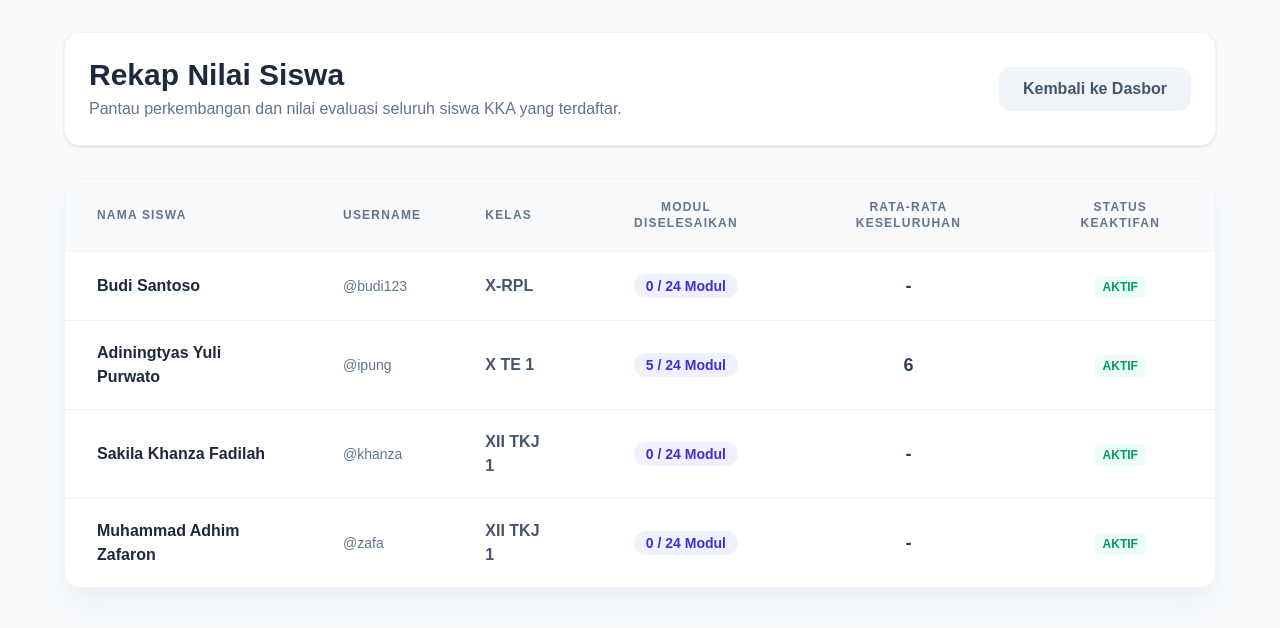
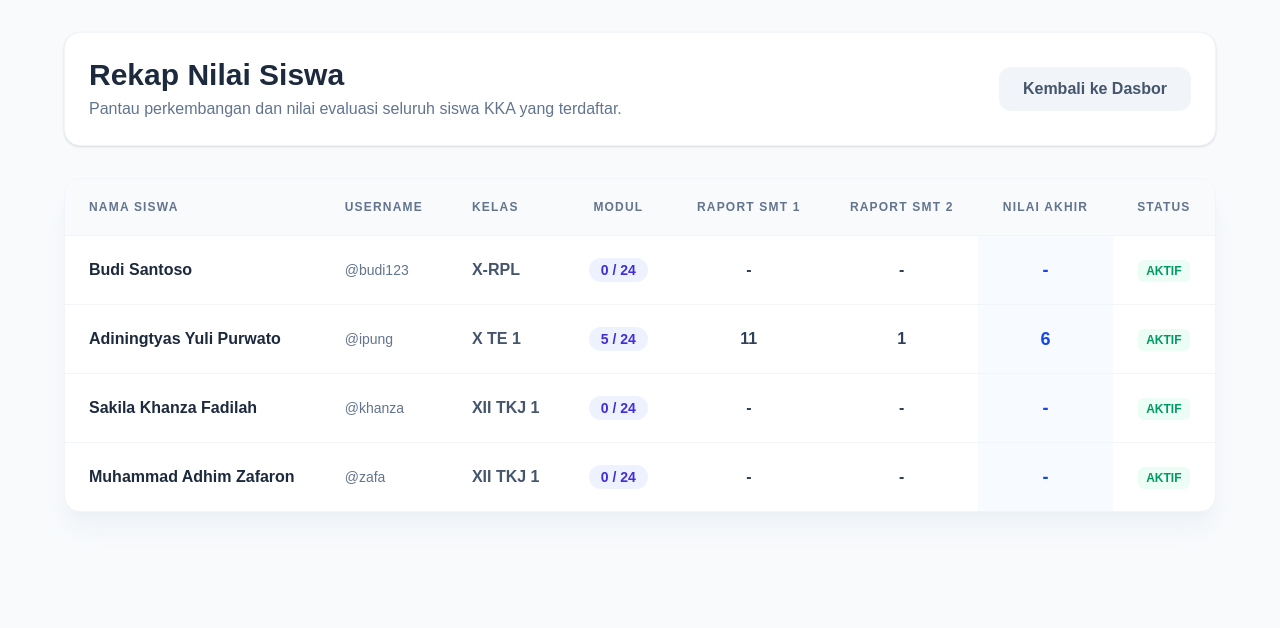
Before and after one commit to kajurtkjsmkbp-hub/tka-server, a Next.js app: page /dashboard/guru/raport in a window 1280 px wide. Shown: the top 628 px of the page. Built offline with nearby package versions, Linux system fonts and the light colour scheme.

Commit message:
feat: add SMT 1 and SMT 2 scores to Raport table

```diff
--- a/src/app/dashboard/guru/raport/page.tsx
+++ b/src/app/dashboard/guru/raport/page.tsx
@@ -56,6 +56,8 @@ function getStudentsData() {
       name: student.fullName,
       kelas: student.kelas,
       modulesTaken: modulesCompleted,
+      avgS1,
+      avgS2,
       average: overallAvg,
       isActive: student.isActive !== false
     };
@@ -86,32 +88,36 @@ export default async function GuruRaport() {
           <table className="w-full text-left border-collapse">
             <thead>
               <tr className="bg-slate-50 text-slate-500 text-xs uppercase tracking-widest border-b border-slate-100">
-                <th className="px-8 py-5 font-bold">Nama Siswa</th>
-                <th className="px-8 py-5 font-bold">Username</th>
-                <th className="px-8 py-5 font-bold">Kelas</th>
-                <th className="px-8 py-5 font-bold text-center">Modul Diselesaikan</th>
-                <th className="px-8 py-5 font-bold text-center">Rata-rata Keseluruhan</th>
-                <th className="px-8 py-5 font-bold text-center">Status Keaktifan</th>
+                <th className="px-6 py-5 font-bold">Nama Siswa</th>
+                <th className="px-6 py-5 font-bold">Username</th>
+                <th className="px-6 py-5 font-bold">Kelas</th>
+                <th className="px-6 py-5 font-bold text-center">Modul</th>
+                <th className="px-6 py-5 font-bold text-center">Raport SMT 1</th>
+                <th className="px-6 py-5 font-bold text-center">Raport SMT 2</th>
+                <th className="px-6 py-5 font-bold text-center">Nilai Akhir</th>
+                <th className="px-6 py-5 font-bold text-center">Status</th>
               </tr>
             </thead>
             <tbody className="divide-y divide-slate-100">
               {students.length === 0 ? (
                 <tr>
-                  <td colSpan={6} className="p-8 text-center text-slate-500">Belum ada siswa yang terdaftar di database.</td>
+                  <td colSpan={8} className="p-8 text-center text-slate-500">Belum ada siswa yang terdaftar di database.</td>
                 </tr>
               ) : (
                 students.map((student) => (
                   <tr key={student.id} className="hover:bg-slate-50/80 transition-colors">
-                    <td className="px-8 py-5 font-bold text-slate-800">{student.name}</td>
-                    <td className="px-8 py-5 text-slate-500 font-mono text-sm">@{student.username}</td>
-                    <td className="px-8 py-5 font-semibold text-slate-600">{student.kelas}</td>
-                    <td className="px-8 py-5 text-center">
+                    <td className="px-6 py-5 font-bold text-slate-800">{student.name}</td>
+                    <td className="px-6 py-5 text-slate-500 font-mono text-sm">@{student.username}</td>
+                    <td className="px-6 py-5 font-semibold text-slate-600">{student.kelas}</td>
+                    <td className="px-6 py-5 text-center">
                       <span className="px-3 py-1 bg-indigo-50 text-indigo-700 font-bold rounded-full text-sm">
-                        {student.modulesTaken} / 24 Modul
+                        {student.modulesTaken} / 24
                       </span>
                     </td>
-                    <td className="px-8 py-5 text-center font-black text-lg text-slate-700">{student.average > 0 ? student.average : '-'}</td>
-                    <td className="px-8 py-5 text-center">
+                    <td className="px-6 py-5 text-center font-bold text-slate-700">{student.avgS1 > 0 ? student.avgS1 : '-'}</td>
+                    <td className="px-6 py-5 text-center font-bold text-slate-700">{student.avgS2 > 0 ? student.avgS2 : '-'}</td>
+                    <td className="px-6 py-5 text-center font-black text-lg text-blue-700 bg-blue-50/50">{student.average > 0 ? student.average : '-'}</td>
+                    <td className="px-6 py-5 text-center">
                       {student.isActive ? (
                         <span className="text-xs font-bold text-emerald-600 bg-emerald-50 px-2 py-1 rounded-md">AKTIF</span>
                       ) : (
```
